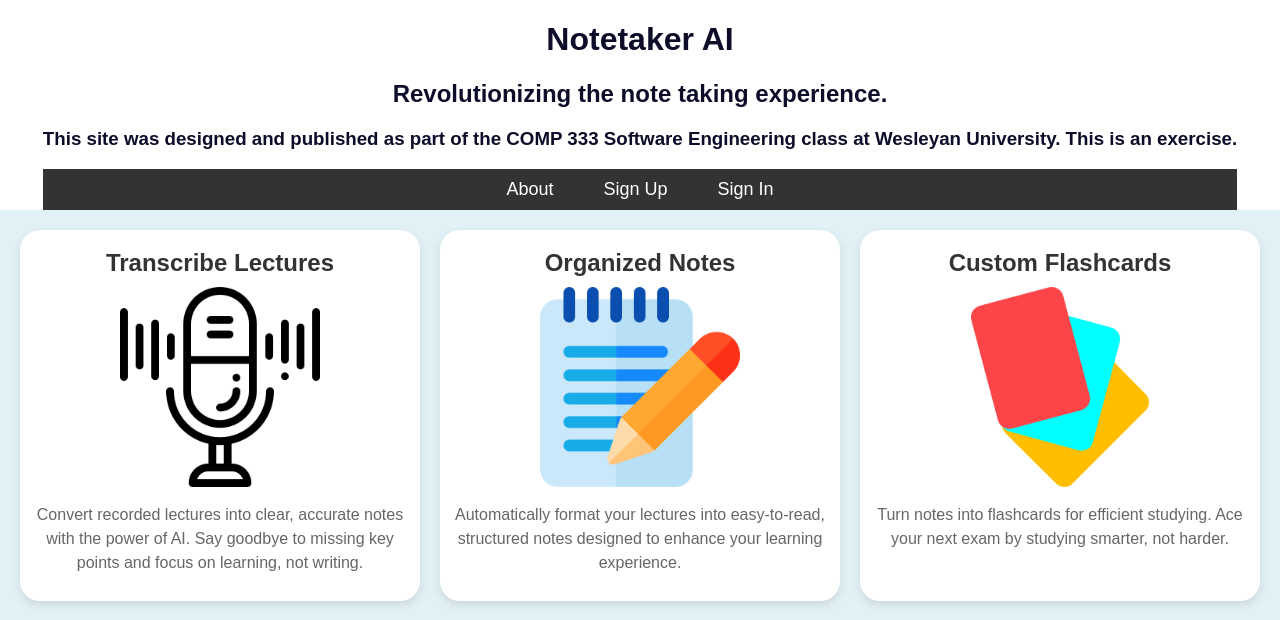
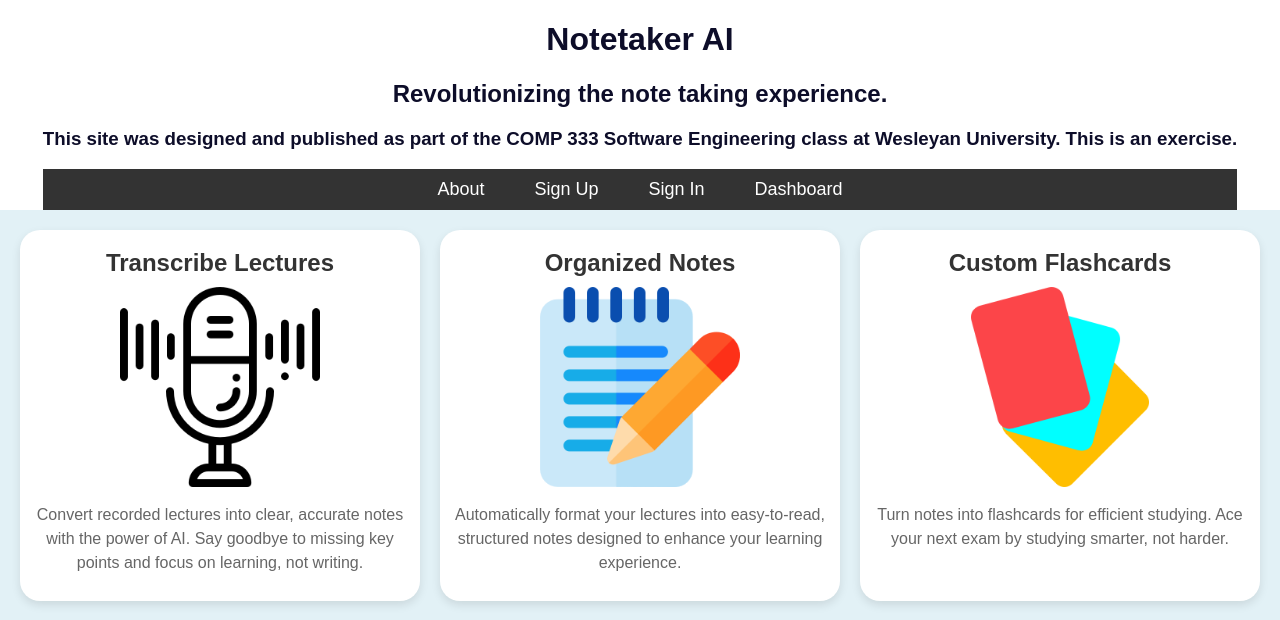
Before and after one commit to lucas-svi/notetaker-ai, a PHP site: page / in a window 1280 px wide. Shown: the top 620 px of the page. Run offline with PHP 8.4, Linux system fonts and the light colour scheme.

Commit message:
added dashboard to navbar

```diff
--- a/backend/dashboard.php
+++ b/backend/dashboard.php
@@ -4,8 +4,8 @@ session_start();
 
 // Check if the user is logged in by verifying the username session variable exists
 if (!isset($_SESSION['username'])) {
-    // Redirect to login page if not logged in
-    header('Location: login.php');
+    // Redirect to main page if not logged in
+    header('Location: ../?auth=signin');
     exit;
 }
 
--- a/index.html
+++ b/index.html
@@ -27,6 +27,9 @@
           </li>
           <li>
             <a href="#sign-in" onclick="loadForm('backend/signin.php')">Sign In</a>
+          </li>
+          <li>
+            <a href="./backend/dashboard.php">Dashboard</a>
           </li>
         </ul>
       </nav>
```
